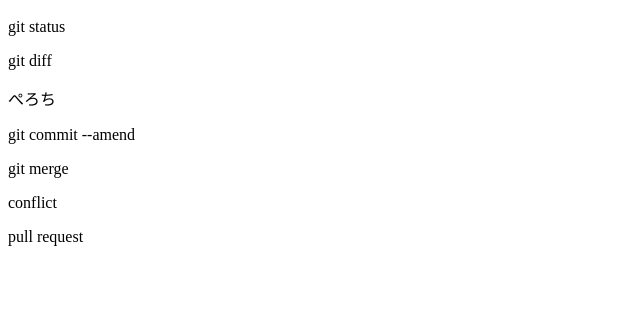
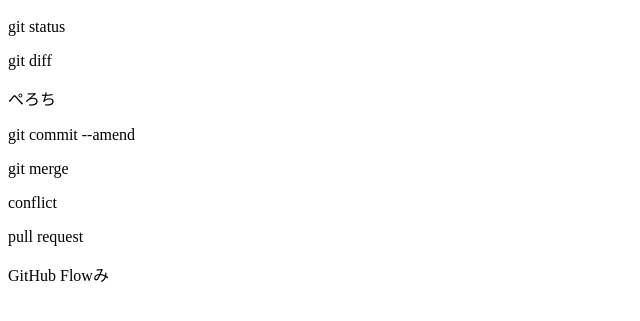
Before and after one commit to bananakale/git_tutorial, a plain HTML site: page index.html in a window 1280 px wide. Shown: the part 57-378 px from the top of the page, without its empty margins (0-640 px from the left). Drawn offline with Linux system fonts and the light colour scheme.

Commit message:
github flowみの追記

```diff
--- a/index.html
+++ b/index.html
@@ -6,3 +6,4 @@
 <p>git merge</p>
 <p>conflict</p>
 <p>pull request</p>
+<p>GitHub Flowみ</p>
```
